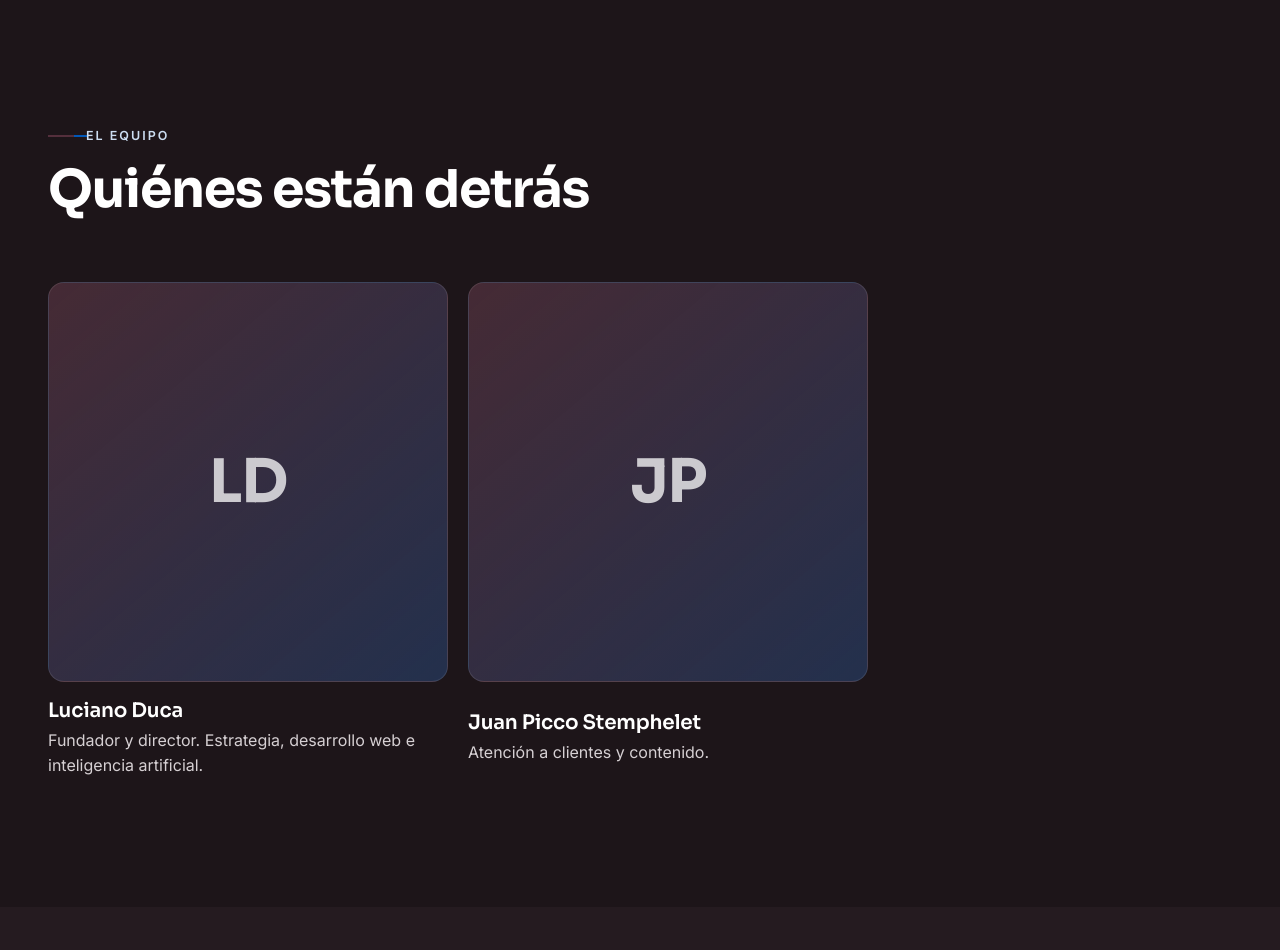
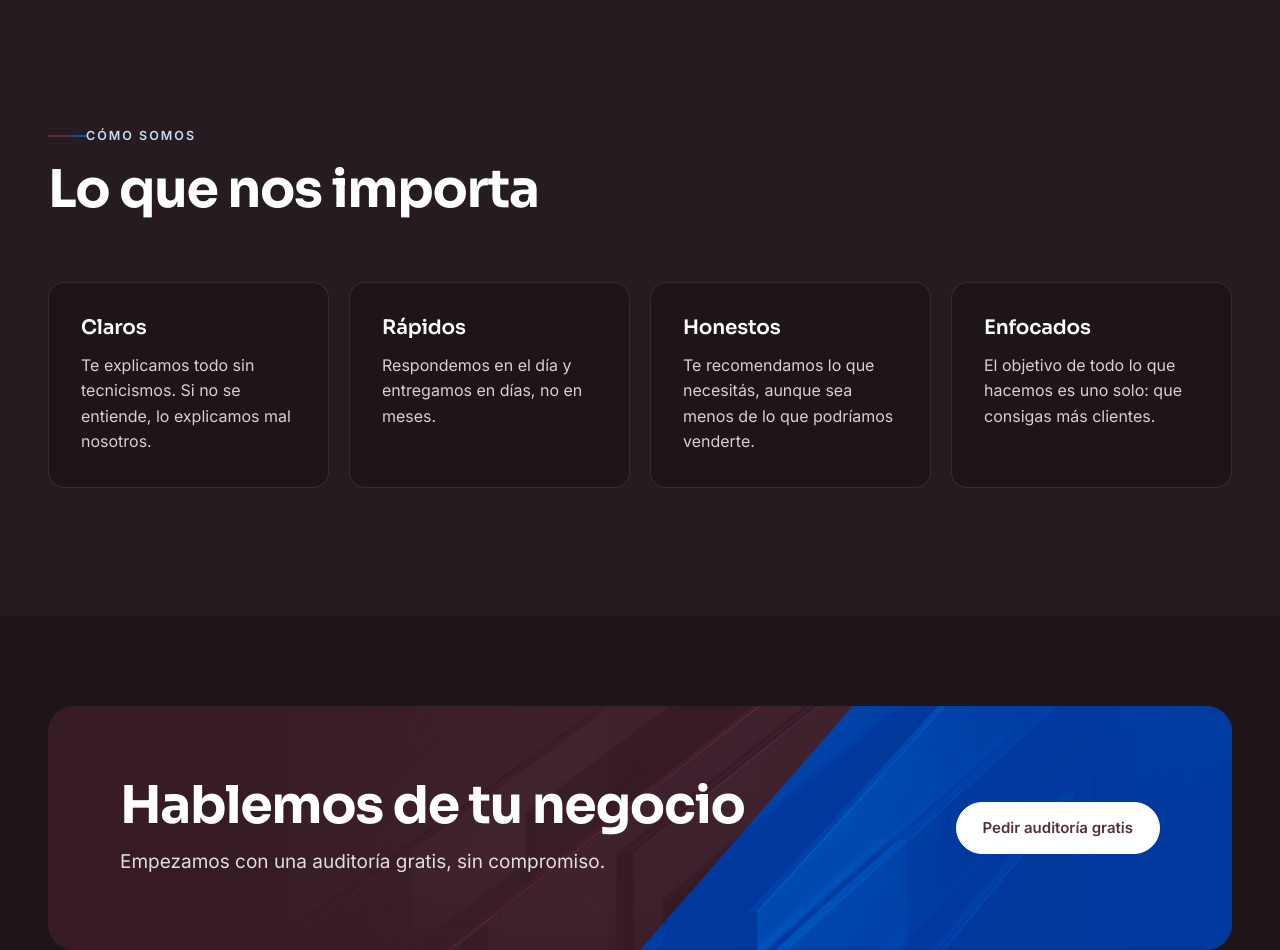
Before and after one commit to praxiosoftware-pixel/vectyo---landing-page, a plain HTML site: page nosotros.html in a window 1280 px wide. Shown: the part 2407-3357 px from the top of the page. Drawn offline with Linux system fonts and the light colour scheme.

Commit message:
Sacar la sección del equipo con nombres de Nosotros
Co-Authored-By: Claude Opus 5.5 <noreply@anthropic.com>

```diff
--- a/nosotros.html
+++ b/nosotros.html
@@ -62,32 +62,6 @@
 
 <section class="section" style="padding-bottom:0">
   <div class="container reveal"><figure class="foto" style="aspect-ratio:16 / 9"><img src="assets/fotos/estudio.jpg" alt="Estudio de trabajo con una notebook con el logo de Vectyo" loading="lazy" decoding="async"></figure></div>
-</section>
-
-<section class="section">
-  <div class="container">
-    <div class="section-head reveal">
-      <p class="eyebrow">El equipo</p>
-      <h2>Quiénes están detrás</h2>
-    </div>
-    <!-- Reemplazar las iniciales por fotos reales: <img src="assets/luciano.jpg" alt="Luciano Duca"> dentro de .person__avatar -->
-    <div class="grid grid--2" style="max-width:820px">
-      <div class="person reveal">
-        <div class="person__avatar" aria-hidden="true">LD</div>
-        <div>
-          <h3>Luciano Duca</h3>
-          <p>Fundador y director. Estrategia, desarrollo web e inteligencia artificial.</p>
-        </div>
-      </div>
-      <div class="person reveal">
-        <div class="person__avatar" aria-hidden="true">JP</div>
-        <div>
-          <h3>Juan Picco Stemphelet</h3>
-          <p>Atención a clientes y contenido.</p>
-        </div>
-      </div>
-    </div>
-  </div>
 </section>
 
 <section class="section section--gris">
```
